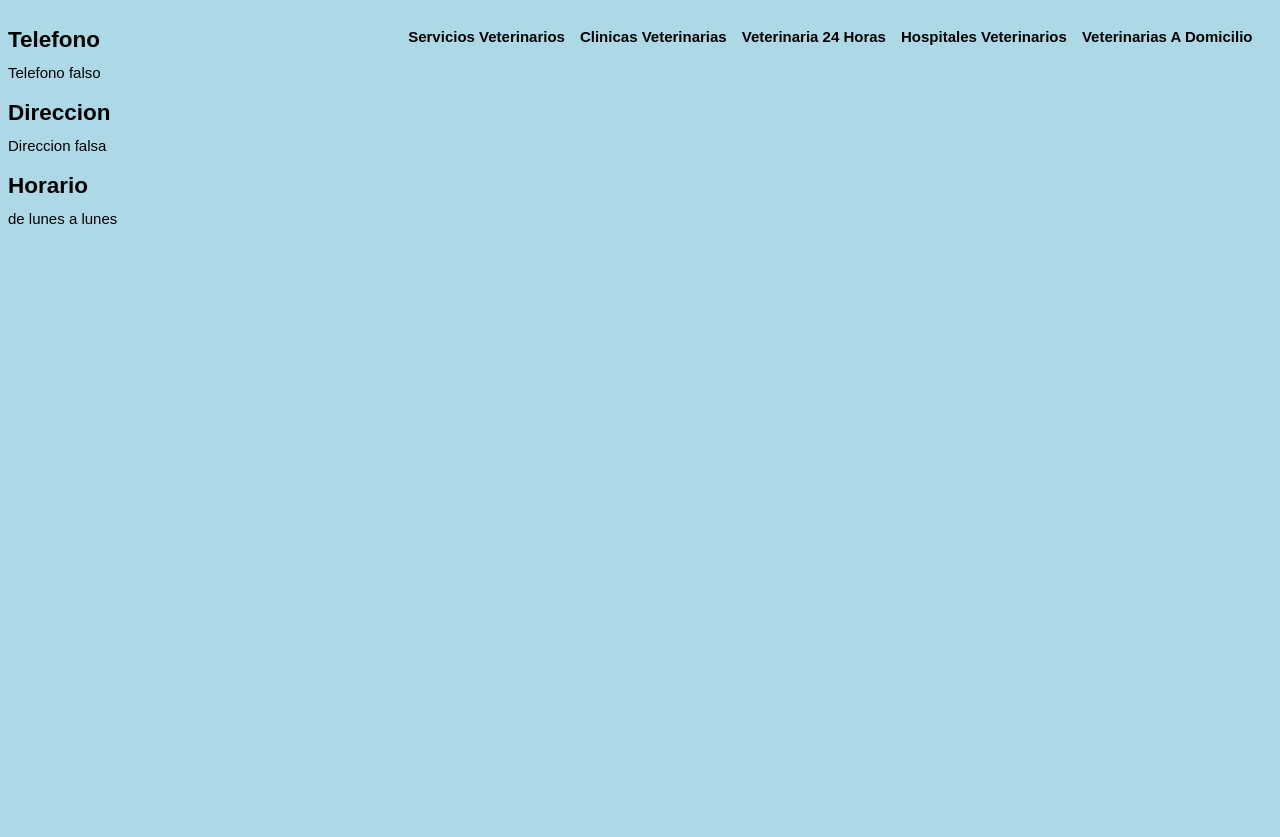
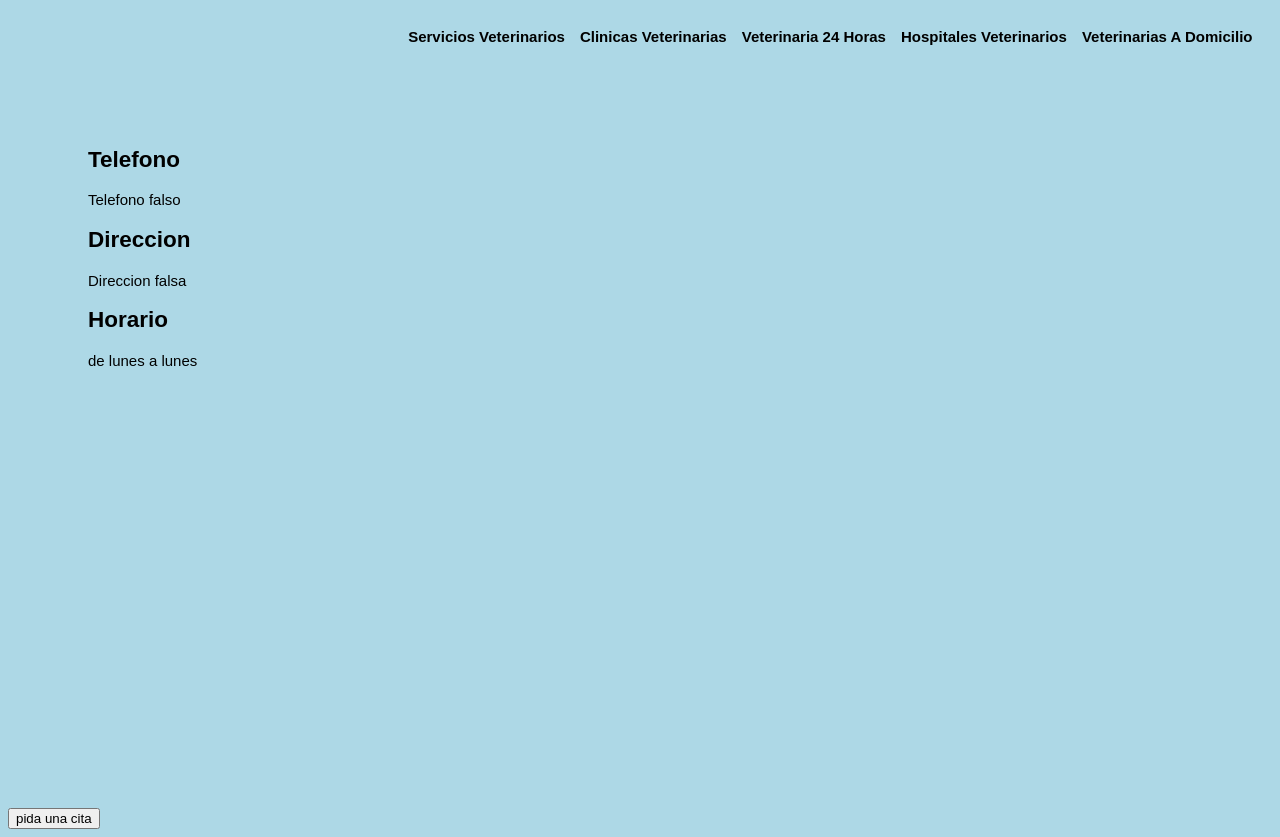
Before and after one commit to Juanmrno/Tienda, a plain HTML site: page servicios/index.html in a window 1280 px wide. Before the commit the page ends 800 px from the top, so only its background shows below. Drawn offline with Linux system fonts and the light colour scheme.

Commit message:
intente agregar un boton, no funciono

```diff
--- a/servicios/index.html
+++ b/servicios/index.html
@@ -26,5 +26,6 @@
             <p>de lunes a lunes</p>
         </div>
     </section>
+    <button class="Llamar">pida una cita</button>
 </body>
 </html>
--- a/servicios/styles.css
+++ b/servicios/styles.css
@@ -23,18 +23,22 @@
 	margin: 0.5em;
 }
 
-#info .column {
-	display: flex;
-    left: 0;
-    top: 80px;
-	flex-direction: column;
-	align-items: start;
+#info {
+    height: 100vh;
+    display: flex;
+    justify-content: left;
+  }
+
+  .column {
+    width: 30%;
+    margin: 0;
+    text-align: left;
+	margin-top: 120px;
+	margin-left: 80px;
 }
 
-#info .column h1 {
-	margin-bottom: 0.5em;
-}
-
-#info .column p {
-	margin: 0;
-}
+.Llamar {
+	display: flex;
+    justify-content: center;
+    align-items: center;
+ }
```
